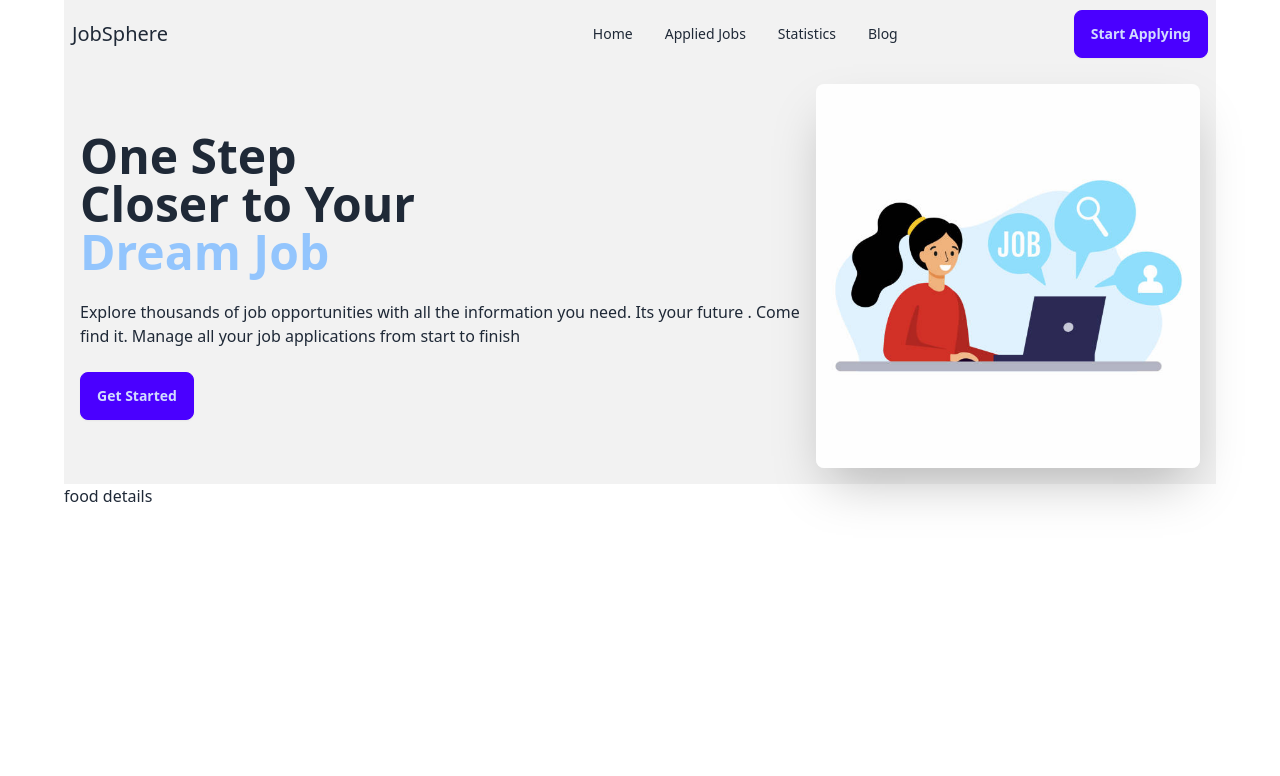
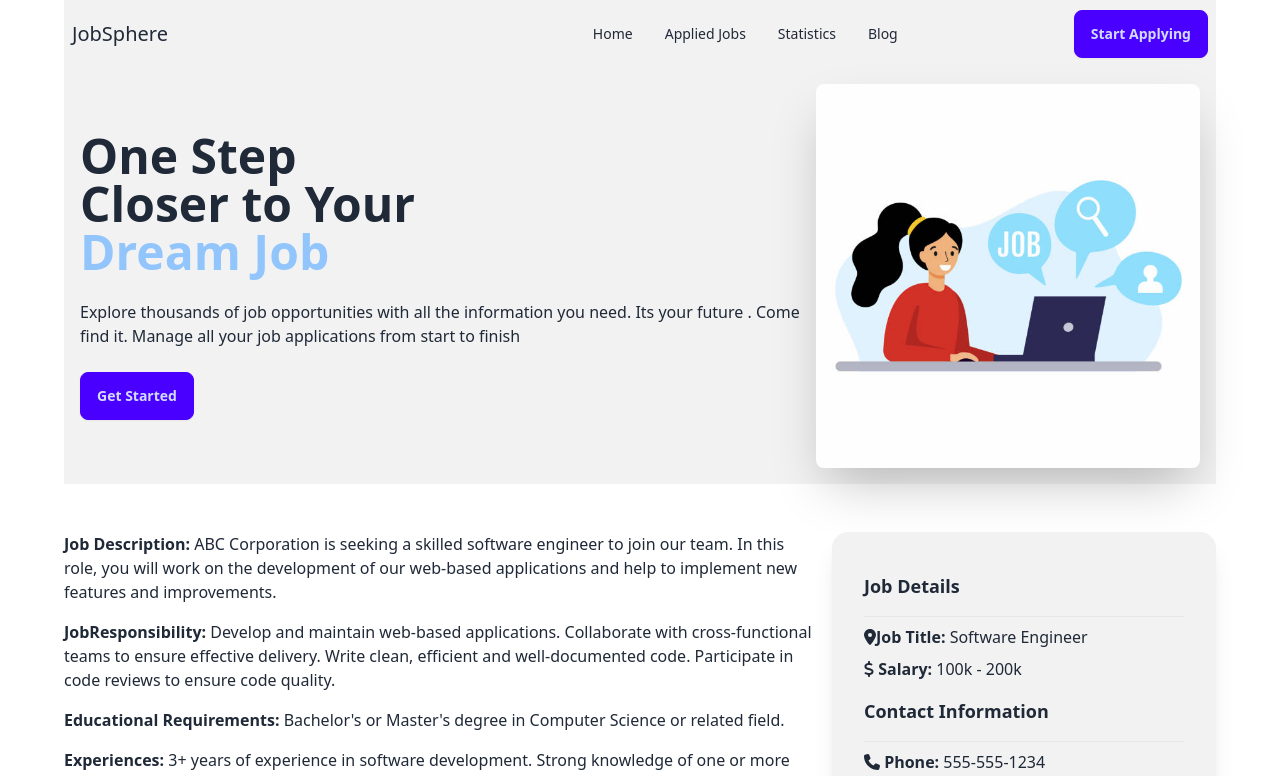
Before and after one commit to Liza337/react-job-sphere, a React (Vite) app: page /feature/1 in a window 1280 px wide. Shown: the top 776 px of the page. Built offline with nearby package versions, Linux system fonts and the light colour scheme.

Commit message:
food details updated

```diff
--- a/public/feature.json
+++ b/public/feature.json
@@ -9,9 +9,9 @@
       "fulltimeOrPartTime": "Full-time",
       "salary": "100k - 200k",
       "jobDescription": "ABC Corporation is seeking a skilled software engineer to join our team. In this role, you will work on the development of our web-based applications and help to implement new features and improvements.",
-      "jobResponsibility": "• Develop and maintain web-based applications\n• Collaborate with cross-functional teams to ensure effective delivery\n• Write clean, efficient and well-documented code\n• Participate in code reviews to ensure code quality",
-      "educationalRequirements": "Bachelor's or Master's degree in Computer Science or related field",
-      "experiences": "• 3+ years of experience in software development\n• Strong knowledge of one or more programming languages such as Java, Python, or JavaScript\n• Experience with front-end frameworks such as React or Angular",
+      "jobResponsibility": "Develop and maintain web-based applications. Collaborate with cross-functional teams to ensure effective delivery. Write clean, efficient and well-documented code. Participate in code reviews to ensure code quality.",
+      "educationalRequirements": "Bachelor's or Master's degree in Computer Science or related field.",
+      "experiences": "3+ years of experience in software development. Strong knowledge of one or more programming languages such as Java, Python, or JavaScript. Experience with front-end frameworks such as React or Angular.",
       "contactInformation": {
         "phone": "555-555-1234",
         "email": "jobs@abccorp.com"
@@ -27,9 +27,9 @@
       "fulltimeOrPartTime": "Full-time",
       "salary": "50k - 60k",
       "jobDescription": "XYZ Inc. is seeking an experienced Marketing Manager to lead our marketing team. In this role, you will develop and execute marketing strategies to drive brand awareness and generate leads.",
-      "jobResponsibility": "• Develop and execute marketing strategies to increase brand awareness and generate leads\n• Manage and mentor the marketing team\n• Work with cross-functional teams to develop and launch new products and campaigns\n• Analyze marketing metrics and adjust strategies as needed",
-      "educationalRequirements": "Bachelor's or Master's degree in Marketing or related field",
-      "experiences": "• 5+ years of experience in marketing\n• Strong knowledge of digital marketing channels and tactics\n• Experience managing and mentoring a team",
+      "jobResponsibility": "Develop and execute marketing strategies to increase brand awareness and generate leads. Manage and mentor the marketing team. Work with cross-functional teams to develop and launch new products and campaigns. Analyze marketing metrics and adjust strategies as needed.",
+      "educationalRequirements": "Bachelor's or Master's degree in Marketing or related field.",
+      "experiences": "5+ years of experience in marketing. Strong knowledge of digital marketing channels and tactics. Experience managing and mentoring a team.",
       "contactInformation": {
         "phone": "555-555-5678",
         "email": "jobs@xyzinc.com"
@@ -45,9 +45,9 @@
       "fulltimeOrPartTime": "Full-time",
       "salary": "80k - 90k",
       "jobDescription": "123 Analytics is seeking a Data Analyst to join our team. In this role, you will be responsible for analyzing data and providing insights to help inform business decisions.",
-      "jobResponsibility": "• Analyze data to provide insights and recommendations\n• Develop dashboards and reports to communicate findings\n• Collaborate with cross-functional teams to ensure data accuracy and completeness\n• Identify opportunities for process improvement",
-      "educationalRequirements": "Bachelor's or Master in CSE",
-      "experiences": "- 3+ years of software engineering experience\n- Experience with Java, Python, or C++\n- Familiarity with agile development methodologies",
+      "jobResponsibility": "Analyze data to provide insights and recommendations. Develop dashboards and reports to communicate findings. Collaborate with cross-functional teams to ensure data accuracy and completeness. Identify opportunities for process improvement.",
+      "educationalRequirements": "Bachelor's or Master's in CSE.",
+      "experiences": "3+ years of software engineering experience. Experience with Java, Python, or C++. Familiarity with agile development methodologies.",
       "contactInformation": {
         "phone": "555-555-5678",
         "email": "jobs@xyzdesignco.com"
@@ -63,9 +63,9 @@
       "fulltimeOrPartTime": "Part-time",
       "salary": "60k - 80k",
       "jobDescription": "XYZ Design Co. is seeking a talented graphic designer to join our team. In this role, you will be responsible for creating visual concepts and designs for our clients.",
-      "jobResponsibility": "- Create visual concepts and designs\n- Collaborate with clients to understand their needs and preferences\n- Use software tools to create designs\n- Present designs to clients and make revisions as needed",
-      "educationalRequirements": "Bachelor's degree in Graphic Design or related field",
-      "experiences": "- 3+ years of graphic design experience\n- Proficient in Adobe Creative Suite\n- Experience with branding and identity design",
+      "jobResponsibility": "Create visual concepts and designs. Collaborate with clients to understand their needs and preferences. Use software tools to create designs. Present designs to clients and make revisions as needed.",
+      "educationalRequirements": "Bachelor's degree in Graphic Design or related field.",
+      "experiences": "3+ years of graphic design experience. Proficient in Adobe Creative Suite. Experience with branding and identity design.",
       "contactInformation": {
         "phone": "555-555-5678",
         "email": "jobs@xyzdesignco.com"
@@ -81,9 +81,9 @@
       "fulltimeOrPartTime": "Part-time",
       "salary": "50k - 70k",
       "jobDescription": "123 Sales Inc. is seeking a motivated sales representative to join our team. In this role, you will be responsible for selling our products to new and existing customers.",
-      "jobResponsibility": "- Sell products to new and existing customers\n- Develop and maintain relationships with customers\n- Attend sales meetings and training sessions\n- Provide feedback to management on sales performance",
-      "educationalRequirements": "Bachelor's degree in Business or related field",
-      "experiences": "- 2+ years of sales experience\n- Proven track record of meeting or exceeding sales targets\n- Excellent communication and interpersonal skills",
+      "jobResponsibility": "Sell products to new and existing customers. Develop and maintain relationships with customers. Attend sales meetings and training sessions. Provide feedback to management on sales performance.",
+      "educationalRequirements": "Bachelor's degree in Business or related field.",
+      "experiences": "2+ years of sales experience. Proven track record of meeting or exceeding sales targets. Excellent communication and interpersonal skills.",
       "contactInformation": {
         "phone": "555-555-1234",
         "email": "jobs@abccorp.com"
@@ -99,9 +99,9 @@
       "fulltimeOrPartTime": "Full-time",
       "salary": "90k - 110k",
       "jobDescription": "XYZ Inc. is seeking a talented Front-End Developer to join our team. In this role, you will be responsible for developing and maintaining our web applications.",
-      "jobResponsibility": "• Develop and maintain web applications\n• Write high-quality, reusable code\n• Collaborate with other teams to ensure smooth integration\n• Continuously optimize application performance",
-      "educationalRequirements": "Bachelor's degree in Computer Science or related field",
-      "experiences": "• 5+ years of experience in front-end development\n• Proficient in HTML, CSS, and Javascript\n• Experience with React, Angular, or Vue.js",
+      "jobResponsibility": "Develop and maintain web applications. Write high-quality, reusable code. Collaborate with other teams to ensure smooth integration. Continuously optimize application performance.",
+      "educationalRequirements": "Bachelor's degree in Computer Science or related field.",
+      "experiences": "5+ years of experience in front-end development. Proficient in HTML, CSS, and Javascript. Experience with React, Angular, or Vue.js.",
       "contactInformation": {
         "phone": "555-555-5678",
         "email": "jobs@xyzinc.com"
--- a/src/pages/JobDetails/JobDetails.jsx
+++ b/src/pages/JobDetails/JobDetails.jsx
@@ -1,20 +1,54 @@
 import React from 'react';
 import { useLoaderData } from 'react-router-dom';
 import Banner from '../../components/Banner';
-
+import { FontAwesomeIcon } from '@fortawesome/react-fontawesome';
+import { faMapMarkerAlt, faDollarSign,faMoneyBillWave,faPhone, faEnvelope } from '@fortawesome/free-solid-svg-icons';
 
 const JobDetails = () => {
 
     const data = useLoaderData();
     // console.log(data);
 
-    const {id,companyLogo,jobTitle,companyName,remoteOrOnsite,location,fulltimeOrPartTime,salary,jobDescription} =data
+    const {id,companyLogo,jobTitle,companyName,remoteOrOnsite,location,fulltimeOrPartTime,salary,jobDescription,educationalRequirements,jobResponsibility,experiences,contactInformation} =data
 
     return (
         <div>
             <Banner/>
-            <div>
-               <h2>food details</h2>
+            <div className='mt-12 flex mb-10'>
+
+               {/** job details */}
+               <div className='flex-1 mr-4'>
+                  <p className='mb-4'> <span className='font-bold'>Job Description: </span> {jobDescription}</p>
+                  <p className='mb-4'><span className='font-bold'>JobResponsibility: </span> {jobResponsibility}</p>
+                  <p className='mb-4'><span className='font-bold'>Educational Requirements: </span>  {educationalRequirements}</p>
+                  <p><span className='font-bold'>Experiences: </span> {experiences}</p>
+               </div>
+
+                {/** apply here  */}
+               <div className="card bg-base-200 w-96 shadow-xl">
+                    <div className="card-body">
+                        <h2 className=" font-bold my-2 text-lg">Job Details
+                        </h2>
+                        <hr />
+
+                        <div><FontAwesomeIcon icon={faMapMarkerAlt} /><span className='font-semibold'>Job Title: </span> {jobTitle}</div>
+                        <div><FontAwesomeIcon icon={faDollarSign} /> <span className='font-semibold'>Salary: </span> {salary}</div>
+
+
+                        <h2 className="font-bold text-lg my-2">Contact Information
+                        </h2>
+                        <hr />
+
+                        <div><FontAwesomeIcon icon={faPhone} /><span className='font-semibold'> Phone: </span>{contactInformation.phone}</div>
+                        <div><FontAwesomeIcon icon={faEnvelope} /><span className='font-semibold'> Email: </span>{contactInformation.email}</div>
+                        <div><FontAwesomeIcon icon={faMapMarkerAlt} /><span className='font-semibold'> Address: </span>{location}</div>
+
+
+                        <div className="card-actions justify-center">
+                        <button className="btn btn-md w-full btn-primary mt-2">Apply Now</button>
+                        </div>
+                    </div>
+                </div>
             </div>
 
         </div>
```
Lines whose indentation alone changed are shown as unchanged.
